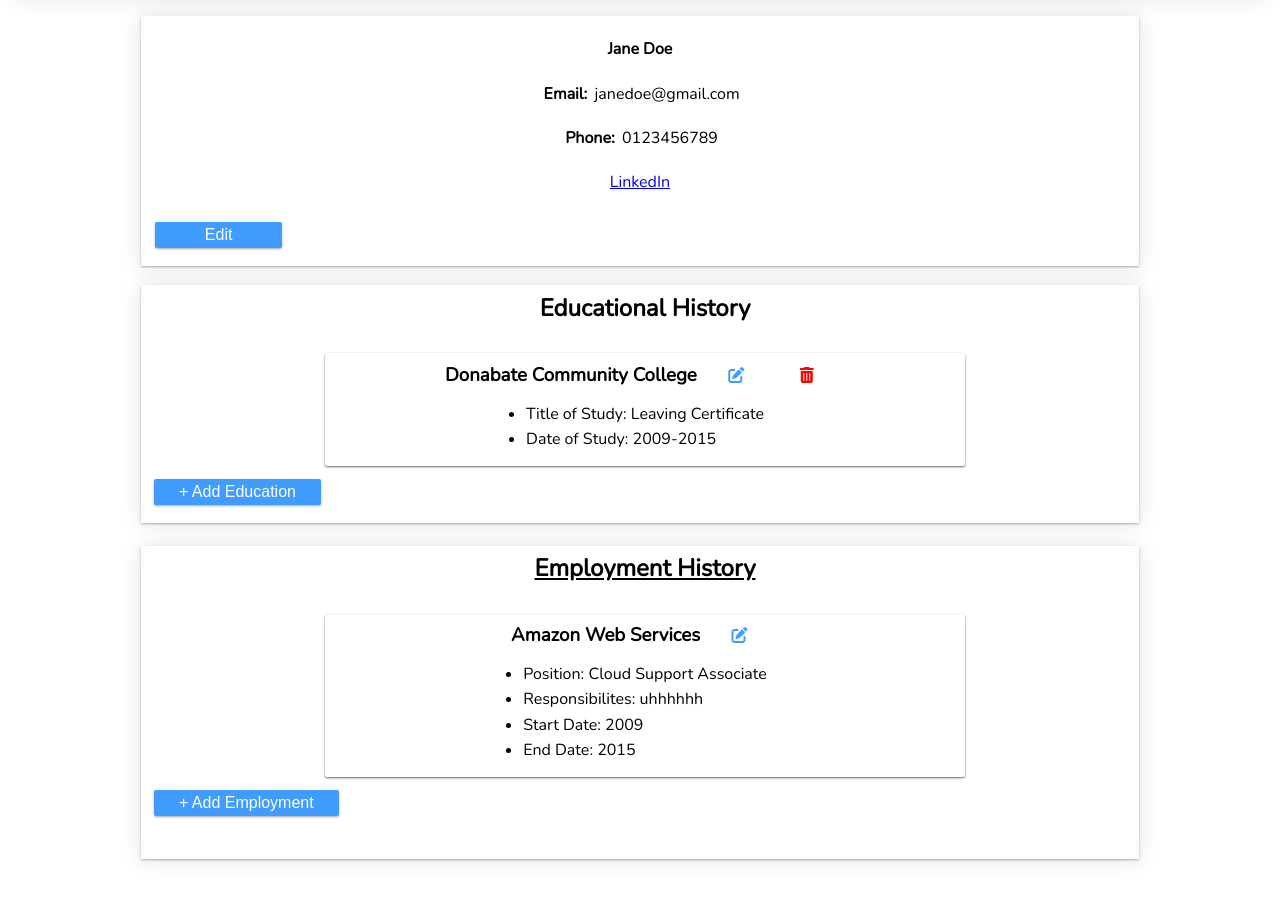
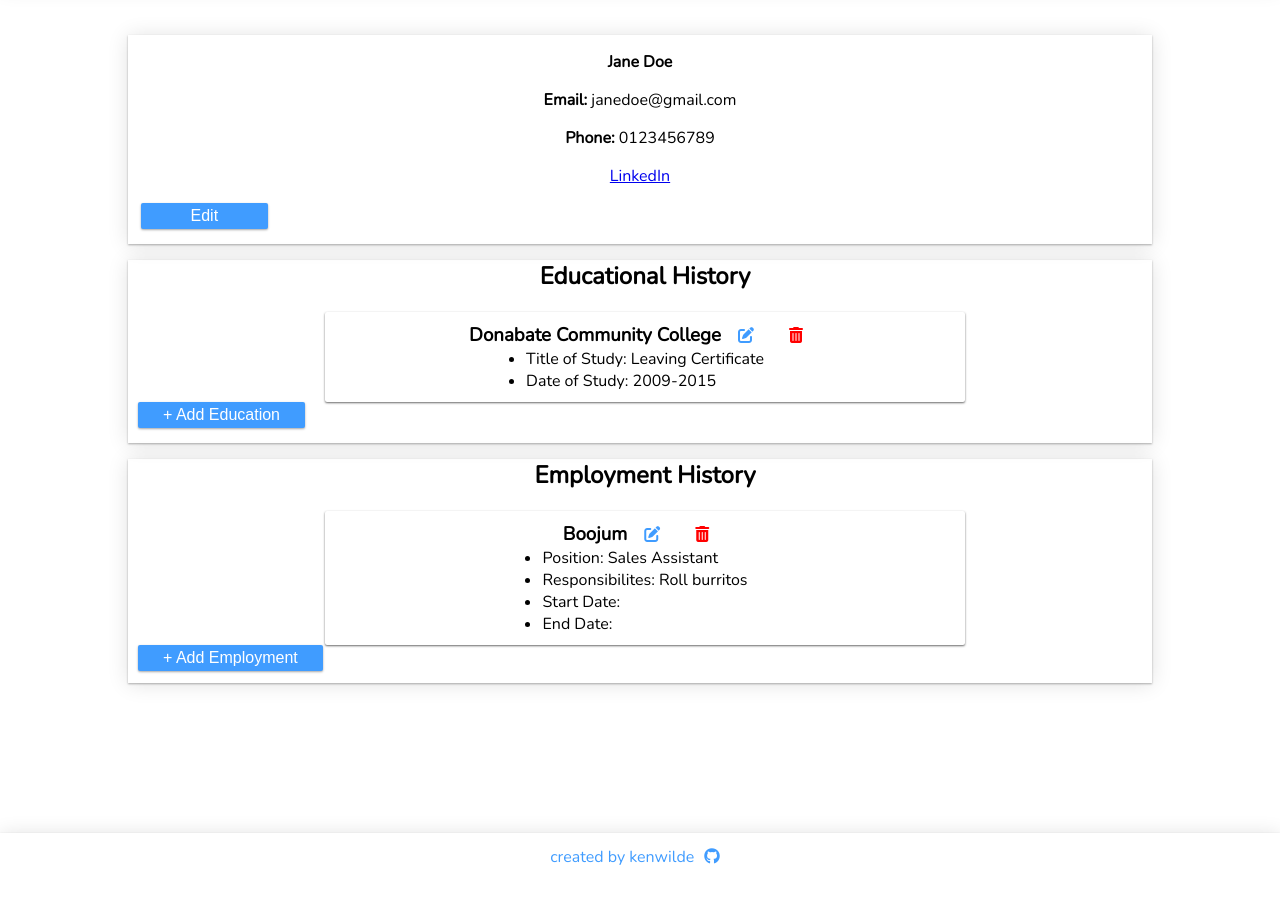
Before and after one commit to kenwilde1/cv-project, a React (Create React App) app: page / in a window 1280 px wide. Shown: the part 93-996 px from the top of the page. After the commit the page ends 974 px from the top, so only its background shows below. Built offline with nearby package versions, Linux system fonts and the light colour scheme.

Commit message:
finished styling layout

```diff
--- a/src/App.css
+++ b/src/App.css
@@ -2,7 +2,7 @@
 
 * {
   padding: 0;
-  margin: 0.2rem;
+  margin: 0;
 }
 
 .App {
@@ -44,10 +44,17 @@ button:hover {
   padding: 5px;
 }
 
+#date-start-input,
+#date-end-input {
+  padding: 12px;
+}
+
 /* Header Styling */
 header {
-  grid-area: header;
+  position: fixed;
   height: 10vh;
+  width: 100%;
+  background: white;
   color: #409cff;
   font-size: 2rem;
   display: flex;
@@ -56,17 +63,17 @@ header {
   box-shadow: 0 1px 20px rgba(0, 0, 0, 0.12), 0 1px 2px rgba(0, 0, 0, 0.3);
 }
 
-/* Sidebar Styling */
+/* about Styling */
 
-.sidebar-container {
+.about-container {
   box-shadow: 0 1px 20px rgba(0, 0, 0, 0.12), 0 1px 2px rgba(0, 0, 0, 0.3);
   display: flex;
   flex-direction: column;
   align-items: center;
-  margin: 1rem 10vw 1rem 10vw;
+  margin: 8rem 10vw 1rem 10vw;
 }
 
-.sidebar-container .sidebar {
+.about-container .about {
   display: flex;
   flex-direction: column;
   align-items: center;
@@ -75,18 +82,18 @@ header {
   padding-bottom: 1rem;
 }
 
-.sidebar-button {
+.about-button {
   width: 100%;
   display: flex;
   margin-bottom: 15px;
   margin-left: 25px;
 }
 
-.sidebar-button button {
+.about-button button {
   padding: 4px 50px 4px 50px;
 }
 
-.sidebar-form {
+.about-form {
   margin-bottom: 30px;
   cursor: pointer;
 }
@@ -110,6 +117,7 @@ header {
   color: #409cff;
   cursor: pointer;
   box-shadow: none;
+  width: 20px;
 }
 
 .icon-btn:hover {
@@ -118,7 +126,6 @@ header {
 
 .trash {
   color: red;
-  margin-left: -4px;
 }
 
 /* Education Container Styling */
@@ -156,8 +163,26 @@ header {
   box-shadow: 0 1px 3px rgba(0, 0, 0, 0.12), 0 1px 2px rgba(0, 0, 0, 0.5);
   transition: all 0.3s cubic-bezier(0.25, 0.8, 0.25, 1);
   cursor: pointer;
+  padding-top: 10px;
   padding-bottom: 10px;
   border-radius: 2px;
+}
+
+.education h3 {
+  display: flex;
+  justify-content: center;
+  align-items: center;
+}
+
+.education h3 button {
+  display: flex;
+  justify-content: center;
+  align-items: center;
+  border-radius: 2px;
+}
+
+.education h3 button:hover {
+  box-shadow: 0 5px 10px rgba(0, 0, 0, 0.25);
 }
 
 .education:hover {
@@ -179,10 +204,10 @@ header {
   align-items: center;
   box-shadow: 0 1px 20px rgba(0, 0, 0, 0.12), 0 1px 2px rgba(0, 0, 0, 0.3);
   padding-left: 10px;
-  padding-bottom: 25px;
+  padding-bottom: 12px;
   margin-left: 10vw;
   margin-right: 10vw;
-  margin-bottom: 100px;
+  margin-bottom: 150px;
 }
 
 .employment-header {
@@ -209,6 +234,7 @@ header {
   transition: all 0.3s cubic-bezier(0.25, 0.8, 0.25, 1);
   cursor: pointer;
   padding-bottom: 10px;
+  padding-top: 10px;
   border-radius: 2px;
 }
 
@@ -220,7 +246,54 @@ header {
   display: flex;
   align-items: center;
   width: 100%;
-  margin-bottom: 15px;
+}
+
+.employment h3 {
+  display: flex;
+  justify-content: center;
+  align-items: center;
+}
+
+.employment h3 button {
+  display: flex;
+  justify-content: center;
+  align-items: center;
+  border-radius: 2px;
+}
+
+.employment h3 button:hover {
+  box-shadow: 0 5px 10px rgba(0, 0, 0, 0.25);
+}
+
+.employment-form {
+  margin-top: 50px;
+  margin-bottom: 35px;
+}
+
+/* Footer */
+
+footer {
+  height: 6vh;
+  width: 100%;
+  background: white;
+  color: #409cff;
+  font-size: 1rem;
+  display: flex;
+  justify-content: center;
+  align-items: center;
+  box-shadow: 0 1px 20px rgba(0, 0, 0, 0.12), 0 1px 2px rgba(0, 0, 0, 0.3);
+}
+
+.github-logo {
+}
+
+.github-logo button {
+  background: white;
+  color: #409cff;
+  box-shadow: none;
+  height: ;
+
+  padding: 10px 10px 10px 10px;
 }
 
 .hide {
--- a/src/App.js
+++ b/src/App.js
@@ -1,7 +1,8 @@
 import "./App.css";
 import Header from "./components/Header";
-import Sidebar from "./components/Sidebar";
+import About from "./components/about/About";
 import MainContent from "./components/MainContent";
+import Footer from "./components/Footer";
 import React from "react";
 
 class App extends React.Component {
@@ -9,8 +10,9 @@ class App extends React.Component {
     return (
       <div className="App">
         <Header />
-        <Sidebar />
+        <About />
         <MainContent />
+        <Footer />
       </div>
     );
   }
--- /dev/null
+++ b/src/components/Footer.js
@@ -0,0 +1,22 @@
+import React from "react";
+
+class Footer extends React.Component {
+  render() {
+    return (
+      <footer>
+        <p>created by kenwilde</p>
+        <form
+          action="https://github.com/kenwilde1"
+          className="github-logo"
+          target="_blank"
+        >
+          <button>
+            <i class="fab fa-github"></i>
+          </button>
+        </form>
+      </footer>
+    );
+  }
+}
+
+export default Footer;
--- a/src/components/Sidebar.js
+++ b/src/components/about/About.js
@@ -1,7 +1,7 @@
 import React from "react";
-import SidebarForm from "./SidebarForm";
+import AboutForm from "./AboutForm";
 
-class Sidebar extends React.Component {
+class About extends React.Component {
   constructor() {
     super();
     this.state = {
@@ -13,8 +13,8 @@ class Sidebar extends React.Component {
   }
 
   displayForm = () => {
-    const sidebarForm = document.querySelector(".sidebar-form");
-    sidebarForm.classList.toggle("hide");
+    const aboutForm = document.querySelector(".about-form");
+    aboutForm.classList.toggle("hide");
   };
 
   onSubmitForm = (e) => {
@@ -34,8 +34,8 @@ class Sidebar extends React.Component {
 
   render() {
     return (
-      <div className="sidebar-container">
-        <div className="sidebar">
+      <div className="about-container">
+        <div className="about">
           <p>
             <b>{this.state.name}</b>
           </p>
@@ -47,15 +47,15 @@ class Sidebar extends React.Component {
           </p>
           <a href={this.state.social}>LinkedIn</a>
         </div>
-        <div className="sidebar-button">
+        <div className="about-button">
           <button id="edit-btn" onClick={this.displayForm}>
             Edit
           </button>
         </div>
-        <SidebarForm info={this.state} func={this.onSubmitForm} />
+        <AboutForm info={this.state} func={this.onSubmitForm} />
       </div>
     );
   }
 }
 
-export default Sidebar;
+export default About;
--- a/src/components/SidebarForm.js
+++ b/src/components/about/AboutForm.js
@@ -1,9 +1,9 @@
 import React from "react";
 
-class SidebarForm extends React.Component {
+class AboutForm extends React.Component {
   render() {
     return (
-      <div className="sidebar-form form-style hide">
+      <div className="about-form form-style hide">
         <input
           type="text"
           id="name"
@@ -32,4 +32,4 @@ class SidebarForm extends React.Component {
   }
 }
 
-export default SidebarForm;
+export default AboutForm;
--- a/src/components/education/Education.js
+++ b/src/components/education/Education.js
@@ -10,7 +10,7 @@ class Education extends React.Component {
           return (
             <div className="education" key={item.id}>
               <h3>
-                {item.schoolName}
+                <p>{item.schoolName}</p>
                 <button
                   id={item.schoolName}
                   onClick={editEducation}
--- a/src/components/education/EducationContainer.js
+++ b/src/components/education/EducationContainer.js
@@ -35,7 +35,6 @@ class EducationContainer extends React.Component {
       const school = document.querySelector("#school-name-input-edit");
       const title = document.querySelector("#title-study-input-edit");
       const date = document.querySelector("#date-study-input-edit");
-      console.log(id);
 
       for (let i = 0; i < this.state.educationList.length; i++) {
         if (this.state.educationList[i].schoolName === e.currentTarget.id) {
@@ -115,15 +114,18 @@ class EducationContainer extends React.Component {
   };
 
   deleteEducation = (e) => {
-    const id = e.currentTarget.dataset.id;
+    const id = e.currentTarget.id;
     const targetObjectIndex = this.state.educationList.findIndex(
-      (item) => item.id == id
+      (item) => item.schoolName == id
     );
+    console.log(targetObjectIndex);
     let newArray = [...this.state.educationList];
-    const deletedArray = newArray.splice(1, targetObjectIndex);
+    console.log(newArray[targetObjectIndex]);
+    newArray.splice(targetObjectIndex, 1);
+    console.log(newArray);
 
     this.setState({
-      educationList: deletedArray,
+      educationList: newArray,
     });
   };
 
--- a/src/components/employment/Employment.js
+++ b/src/components/employment/Employment.js
@@ -2,7 +2,7 @@ import React from "react";
 
 class Employment extends React.Component {
   render() {
-    const { list, editEmployment } = this.props;
+    const { list, editEmployment, deleteEmployment } = this.props;
     return (
       <div className="employment-items">
         {list.map((item) => {
@@ -16,6 +16,13 @@ class Employment extends React.Component {
                   className="icon-btn"
                 >
                   <i className="fas fa-edit"></i>
+                </button>
+                <button
+                  id={item.companyName}
+                  onClick={deleteEmployment}
+                  className="icon-btn trash"
+                >
+                  <i className="fas fa-trash-alt"></i>
                 </button>
               </h3>
               <ul>
--- a/src/components/employment/EmploymentContainer.js
+++ b/src/components/employment/EmploymentContainer.js
@@ -9,11 +9,11 @@ class EmploymentContainer extends React.Component {
       employmentList: [
         {
           id: 0,
-          companyName: "Amazon Web Services",
-          position: "Cloud Support Associate",
-          responsibilites: "uhhhhhh",
-          dateStart: "2009",
-          dateEnd: "2015",
+          companyName: "Boojum",
+          position: "Sales Assistant",
+          responsibilites: "Roll burritos",
+          dateStart: "",
+          dateEnd: "",
         },
       ],
     };
@@ -71,9 +71,16 @@ class EmploymentContainer extends React.Component {
     const dateStart = document.querySelector("#date-start-input").value;
     const dateEnd = document.querySelector("#date-end-input").value;
 
+    let id;
+
+    if (this.state.employmentList.length < 1) {
+      id = 0;
+    } else {
+      id = this.state.employmentList[this.state.employmentList.length - 1];
+    }
+
     const employmentObject = {
-      id:
-        this.state.employmentList[this.state.employmentList.length - 1].id + 1,
+      id: id,
       companyName: company,
       position: position,
       responsibilites: responsibilites,
@@ -120,23 +127,41 @@ class EmploymentContainer extends React.Component {
     form.classList.toggle("hide");
   };
 
+  deleteEmployment = (e) => {
+    const id = e.currentTarget.id;
+    const targetObjectIndex = this.state.employmentList.findIndex(
+      (item) => item.companyName == id
+    );
+    console.log(targetObjectIndex);
+    let newArray = [...this.state.employmentList];
+    console.log(newArray[targetObjectIndex]);
+    newArray.splice(targetObjectIndex, 1);
+    console.log(newArray);
+
+    this.setState({
+      employmentList: newArray,
+    });
+  };
+
   render() {
     const { employmentList } = this.state;
 
     return (
       <div className="employment-container">
         <div className="employment-header">
-          <h2>
-            <u>Employment History</u>
-          </h2>
+          <h2>Employment History</h2>
         </div>
-        <Employment list={employmentList} editEmployment={this.displayForm} />
+        <Employment
+          list={employmentList}
+          editEmployment={this.displayForm}
+          deleteEmployment={this.deleteEmployment}
+        />
         <div className="employment-buttons buttons">
           <button id="add-employment" onClick={this.displayForm}>
             + Add Employment
           </button>
         </div>
-        <EmploymentAddForm addEducation={this.addEmployment} />
+        <EmploymentAddForm addEmployment={this.addEmployment} />
         <EmploymentEditForm
           editEmployment={this.editEmployment}
           info={employmentList}
--- a/src/components/employment/EmploymentForms.js
+++ b/src/components/employment/EmploymentForms.js
@@ -16,12 +16,8 @@ class EmploymentAddForm extends React.Component {
           placeholder="Responsibilities"
           id="resp-input"
         ></input>
-        <input
-          type="date"
-          placeholder="Start Date"
-          id="date-start-input"
-        ></input>
-        <input type="date" placeholder="End Date" id="date-end-input"></input>
+        <input type="date" id="date-start-input"></input>
+        <input type="date" id="date-end-input"></input>
         <button id="save-employment" onClick={addEmployment}>
           Save
         </button>
```
